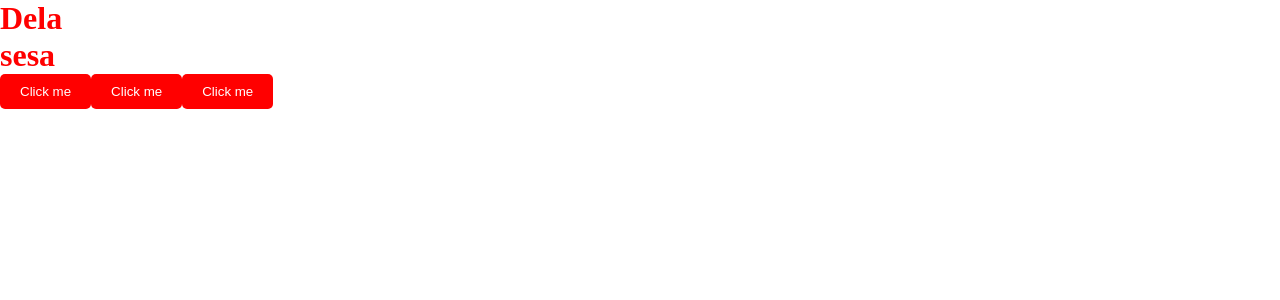
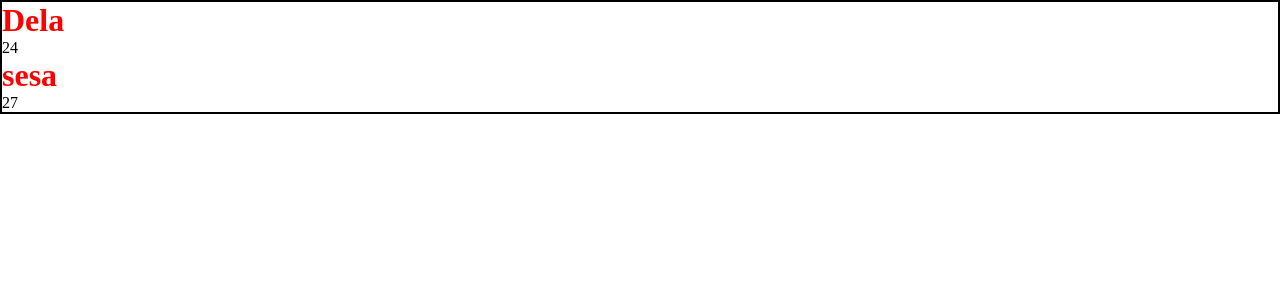
Before and after one commit to Delaksan-Sritharan/storefront, a React (Vite) app: page / in a window 1280 px wide. Shown: the top 300 px of the page. Built offline with nearby package versions, Linux system fonts and the light colour scheme.

Commit message:
changes made

```diff
--- a/src/App.jsx
+++ b/src/App.jsx
@@ -1,16 +1,14 @@
 import React from "react";
-import Dela from "./Dela";
+import User from "./Dela";
 import Button from "./Button";
-
+import s from "./app.module.css";
 function App() {
   return (
-    <>
-      <Dela name="Dela"/>
-      <Dela name="sesa"/>
-      <Button />
-      <Button />
-      <Button />
-    </>
+    <div className={s.heading}>
+      <User name="Dela" age={24}/>
+      <User name="sesa"/>
+
+    </div>
   );
 }
 
--- a/src/Dela.jsx
+++ b/src/Dela.jsx
@@ -1,7 +1,13 @@
 import React from "react";
+import s from "./User.module.css";
 
-function Dela(props) {
-  return <h1 className="heading">{props.name}</h1>;
+function User(props) {
+  return (
+    <>
+      <h1 className={s.heading}>{props.name}</h1>
+      <p>{props.age ?? 27}</p>
+    </>
+  );
 }
 
-export default Dela;
+export default User;
--- /dev/null
+++ b/src/User.module.css
@@ -0,0 +1,2 @@
+.heading{
+color: red;}
--- /dev/null
+++ b/src/app.module.css
@@ -0,0 +1,3 @@
+.heading{
+    border: 2px solid black;
+}
```
